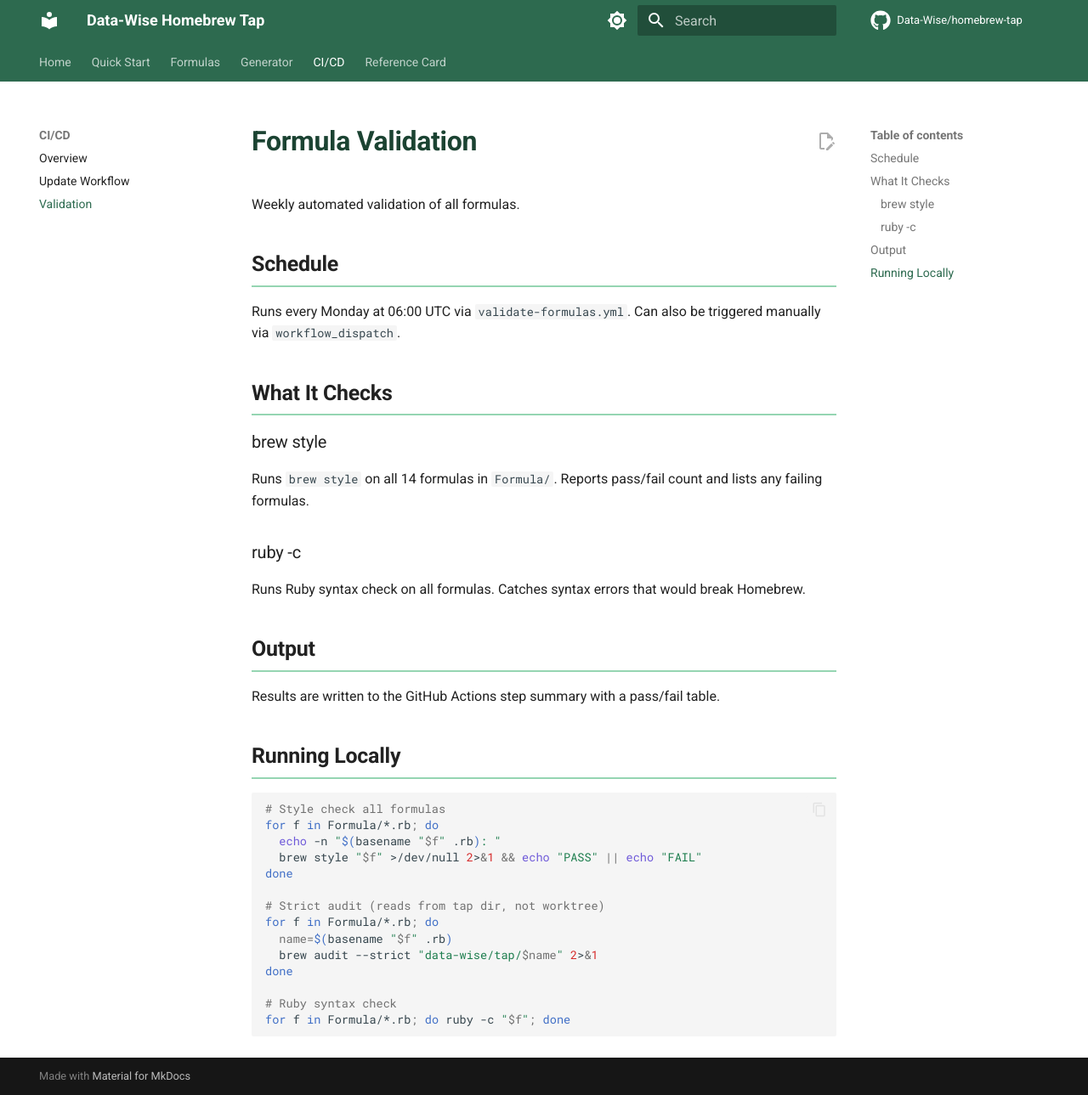
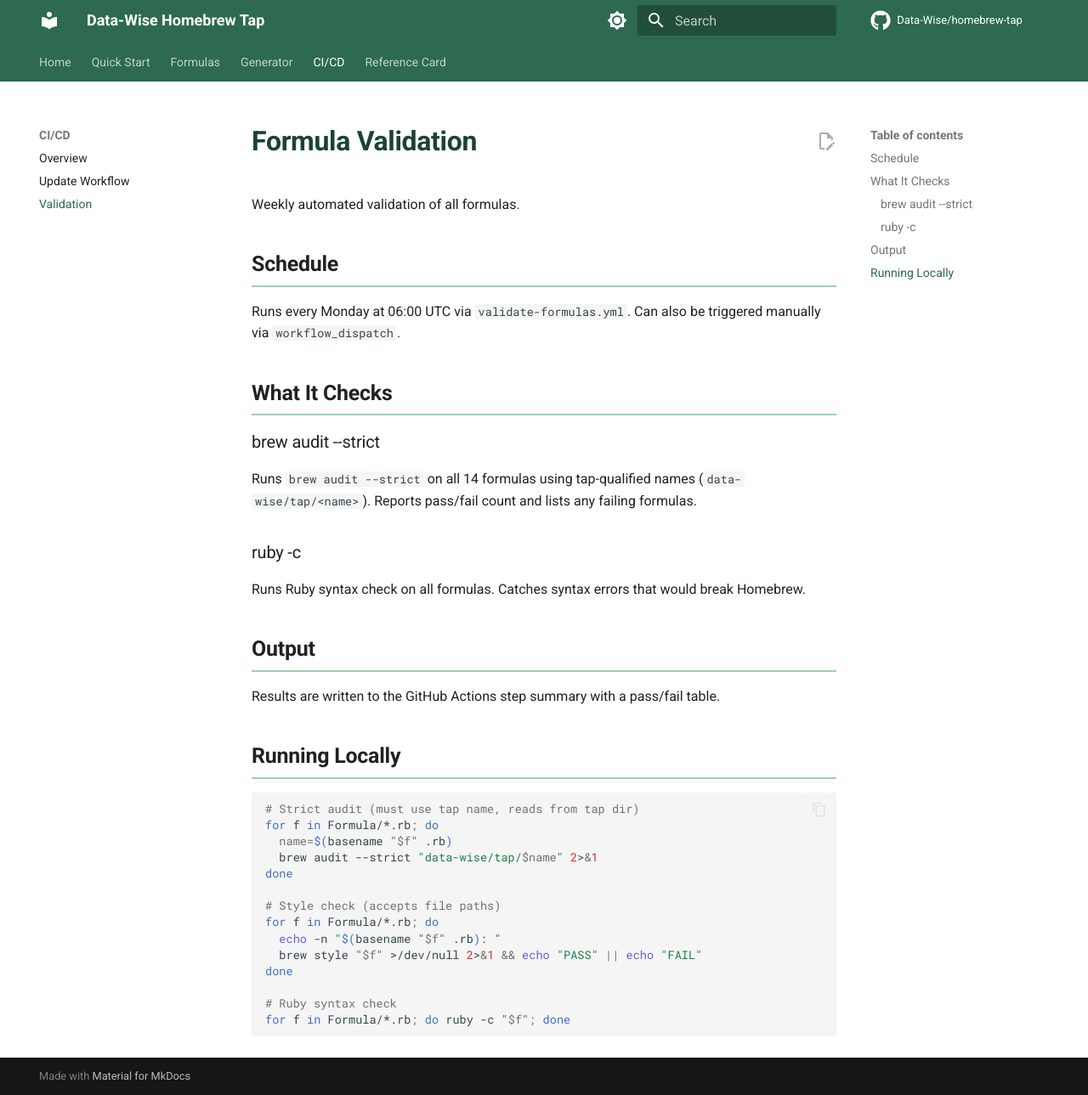
Before and after one commit to Data-Wise/homebrew-tap, an MkDocs documentation site: the page built from docs/ci/validation.md, in a window 1280 px wide and 1289 px high. Shown: the whole window at 85% size. Built offline with MkDocs 1.6.1 and Material for MkDocs 9.7.7, drawn with Linux system fonts in a browser that asks for light colours; comment, search, counter and statistics services are not loaded.

Commit message:
docs: update validation references from brew style to brew audit --strict
Syncs documentation with the CI workflow change in 4551786.

Co-Authored-By: Claude Opus 4.6 <noreply@anthropic.com>

````diff
--- a/docs/REFCARD.md
+++ b/docs/REFCARD.md
@@ -70,4 +70,4 @@ python3 generator/generate.py --list       # List all formulas
 | Workflow | Trigger | What it does |
 |----------|---------|-------------|
 | update-formula.yml | Called by project repos on release | Updates version/SHA via sed |
-| validate-formulas.yml | Weekly (Monday 06:00 UTC) | brew style + ruby -c on all 14 |
+| validate-formulas.yml | Weekly (Monday 06:00 UTC) | `brew audit --strict` + `ruby -c` on all 14 |
--- a/docs/ci/validation.md
+++ b/docs/ci/validation.md
@@ -8,9 +8,9 @@ Runs every Monday at 06:00 UTC via `validate-formulas.yml`. Can also be triggere
 
 ## What It Checks
 
-### brew style
+### brew audit --strict
 
-Runs `brew style` on all 14 formulas in `Formula/`. Reports pass/fail count and lists any failing formulas.
+Runs `brew audit --strict` on all 14 formulas using tap-qualified names (`data-wise/tap/<name>`). Reports pass/fail count and lists any failing formulas.
 
 ### ruby -c
 
@@ -23,18 +23,18 @@ Results are written to the GitHub Actions step summary with a pass/fail table.
 ## Running Locally
 
 ```bash
-# Style check all formulas
+# Strict audit (must use tap name, reads from tap dir)
+for f in Formula/*.rb; do
+  name=$(basename "$f" .rb)
+  brew audit --strict "data-wise/tap/$name" 2>&1
+done
+
+# Style check (accepts file paths)
 for f in Formula/*.rb; do
   echo -n "$(basename "$f" .rb): "
   brew style "$f" >/dev/null 2>&1 && echo "PASS" || echo "FAIL"
 done
 
-# Strict audit (reads from tap dir, not worktree)
-for f in Formula/*.rb; do
-  name=$(basename "$f" .rb)
-  brew audit --strict "data-wise/tap/$name" 2>&1
-done
-
 # Ruby syntax check
 for f in Formula/*.rb; do ruby -c "$f"; done
 ```
````
